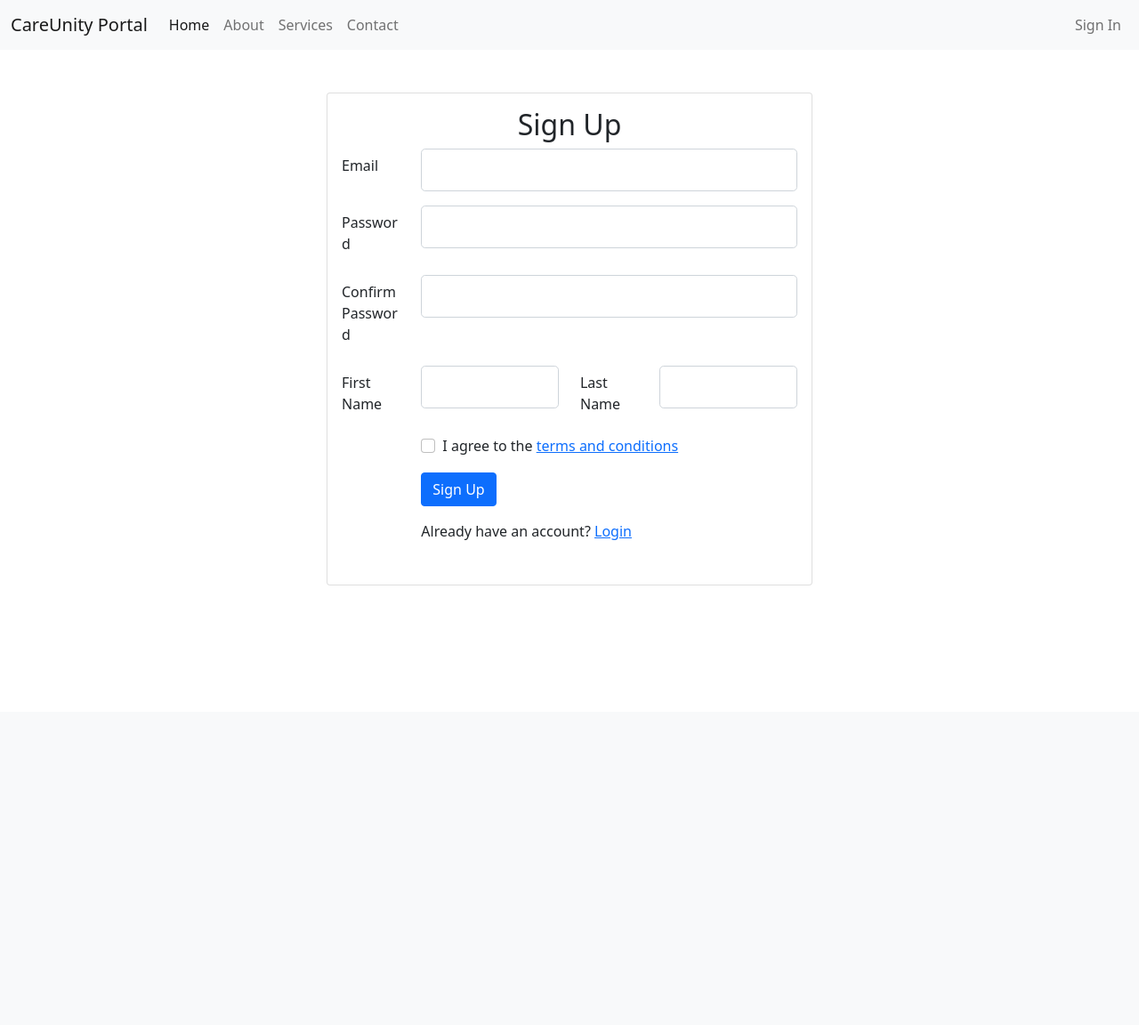
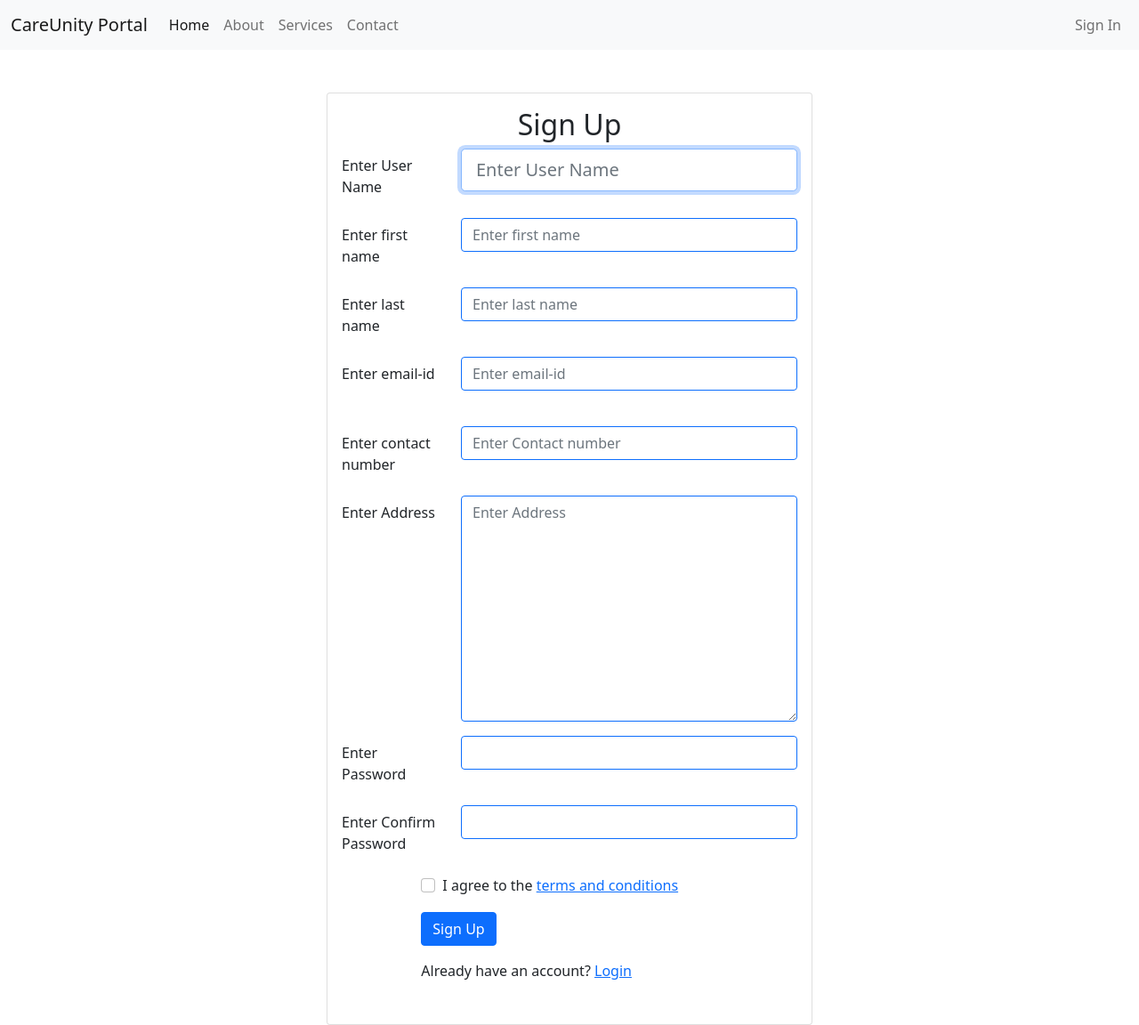
Before and after one commit to rohan-dev-contact/careunityportal, a Django app: page /signup/ in a window 1280 px wide. Shown: the whole page at 89% size. Before the commit the page ends 658 px from the top, so only its background shows below. Run offline with Django 4.2, Linux system fonts and the light colour scheme.

Commit message:
sign up form fixed

```diff
--- a/patient_app/forms.py
+++ b/patient_app/forms.py
@@ -1,22 +1,50 @@
 from django import forms
-from django.contrib.auth.forms import UserCreationForm
+from django.contrib.auth.forms import UserCreationForm,AuthenticationForm
 from .models import User
 
-class CustomUserCreationForm(UserCreationForm):
-    email = forms.EmailField(label='Email', max_length=254, help_text='Required. Must be a valid email address.')
-
+class UserRegistrationForm(UserCreationForm):
+    username = forms.CharField(
+        label=("Enter User Name"),
+        widget=forms.TextInput(attrs={"class":"form-control form-control-lg", "placeholder":"Enter User Name"})
+    )
+    first_name = forms.CharField(
+        label=("Enter first name"),
+        widget=forms.TextInput(attrs={"class": "form-control border-primary", "placeholder":"Enter first name"}),
+    )
+    last_name = forms.CharField(
+        label=("Enter last name"),
+        widget=forms.TextInput(attrs={"class": "form-control border-primary", "placeholder":"Enter last name"}),
+    )
+    email = forms.CharField(
+        label=("Enter email-id"),
+        widget=forms.EmailInput(attrs={"class": "form-control border-primary", "placeholder":"Enter email-id"}),
+    )
+    mobile = forms.CharField(
+        label=("Enter contact number"),
+        widget=forms.NumberInput(attrs={"class": "form-control border-primary", "placeholder":"Enter Contact number"}),
+    )
+    address = forms.CharField(
+        label=("Enter Address"),
+        widget=forms.Textarea(attrs={"class": "form-control border-primary", "placeholder":"Enter Address"}),
+    )
+    password1=forms.CharField(
+        label=("Enter Password"),
+        widget=forms.PasswordInput(attrs={"class": "form-control border-primary"}),
+    )
+    password2=forms.CharField(
+        label=("Enter Confirm Password"),
+        widget=forms.PasswordInput(attrs={"class": "form-control border-primary"}),
+    )
     class Meta:
         model = User
-        fields = ('username', 'email', 'password1', 'password2', 'first_name', 'last_name')
+        fields = ("username","first_name","last_name", "email","mobile","address")
 
-    def __init__(self, *args, **kwargs):
-        super().__init__(*args, **kwargs)
-        self.fields['username'].widget.attrs['readonly'] = True
-        self.fields['username'].required = False
-
-    def save(self, commit=True):
-        user = super().save(commit=False)
-        user.username = user.email
-        if commit:
-            user.save()
-        return user
+class MyLogFrm(AuthenticationForm):
+    username = forms.CharField(
+        label=("Enter user name"),
+        widget=forms.TextInput(attrs={"class": "form-control border-primary"}),
+    )
+    password=forms.CharField(
+        label=("Enter Password"),
+        widget=forms.PasswordInput(attrs={"class": "form-control border-primary"}),
+    )
--- a/patient_app/models.py
+++ b/patient_app/models.py
@@ -2,5 +2,5 @@ from django.db import models
 from django.contrib.auth.models import AbstractUser
 
 class User(AbstractUser):
-    # Add additional fields if needed
-    pass
+    mobile=models.CharField(max_length=15)
+    address=models.CharField(max_length=255)
--- a/patient_app/templates/registration/signup.html
+++ b/patient_app/templates/registration/signup.html
@@ -6,13 +6,18 @@
                 <h2 class="card-title text-center">Sign Up</h2>
                 <form method="post">
                     {% csrf_token %}
+                    {% for form in forms %}
                     <div class="row mb-3">
-                        <label for="{{ form.email.id_for_label }}" class="col-sm-2 col-form-label">Email</label>
-                        <div class="col-sm-10">
-                            <input type="email" name="email" class="form-control form-control-lg" id="{{ form.email.id_for_label }}" />
+                        <div class="col-sm-3 col-form-label">
+                            {{form.label}} &nbsp;&nbsp;
+                        </div>
+                        <div class="col-sm-9">
+                            {{form}}
+                            <span class="text-danger">{{form.errors | striptags}}</span>
                         </div>
                     </div>
-                    <div class="row mb-3">
+                    {% endfor %}
+                    {% comment %} <div class="row mb-3">
                         <label for="{{ form.password1.id_for_label }}" class="col-sm-2 col-form-label">Password</label>
                         <div class="col-sm-10">
                             <input type="password" name="password1" class="form-control form-control-lg" id="{{ form.password1.id_for_label }}" />
@@ -33,7 +38,7 @@
                         <div class="col-sm-4">
                             <input type="text" name="last_name" class="form-control form-control-lg" id="{{ form.last_name.id_for_label }}" />
                         </div>
-                    </div>
+                    </div> {% endcomment %}
                     <div class="row mb-3">
                         <div class="col-sm-10 offset-sm-2">
                             <div class="form-check">
--- a/patient_app/views.py
+++ b/patient_app/views.py
@@ -1,6 +1,7 @@
 from django.contrib.auth.forms import UserCreationForm
 from django.shortcuts import render, redirect
-from .forms import CustomUserCreationForm
+from django.contrib import messages
+from .forms import UserRegistrationForm
 
 # Create your views here.
 def home_view(request):
@@ -20,10 +21,16 @@ def terms(request):
 
 def signup(request):
     if request.method == 'POST':
-        form = CustomUserCreationForm(request.POST)
+        form = UserRegistrationForm(request.POST)
         if form.is_valid():
-            form.save()
-            return redirect('login')  # Redirect to the login page after successful signup
+            try:
+                form.save()
+                messages.success(request, 'Registration is successfull')
+            except:
+                messages.error(request, 'Registration is unsuccessfull')
+            return redirect('login')
+        else:
+            print("Form is not valid")
     else:
-        form = CustomUserCreationForm()
-    return render(request, 'registration/signup.html', {'form': form})
+        form = UserRegistrationForm()
+    return render(request, 'registration/signup.html', {'forms': form})
```
Also changed, not shown: CareUnity_Portal/settings.py (+11 -0 lines), patient_app/migrations/0002_user_address_user_mobile.py (added).
